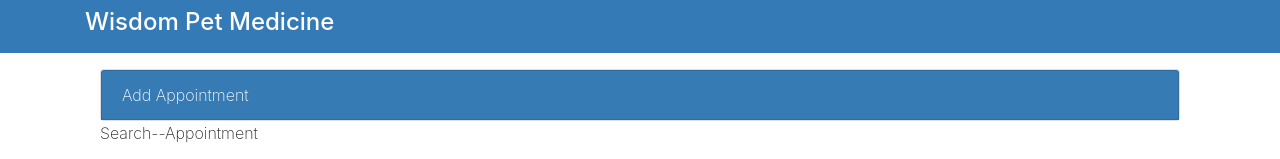
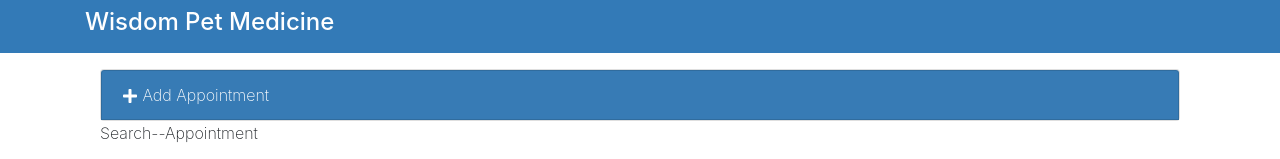
Before and after one commit to tazbir/react-app-demo, a React (Create React App) app: page / in a window 1280 px wide. Shown: the top 159 px of the page. Built offline with nearby package versions, Linux system fonts and the light colour scheme.

Commit message:
toggle form funcationility added

```diff
--- a/src/components/AddAppointments.js
+++ b/src/components/AddAppointments.js
@@ -1,4 +1,5 @@
 import React, {Component} from 'react';
+import {FaPlus} from 'react-icons/fa';
 
 class AddAppointments extends Component{
     render(){
@@ -7,8 +8,8 @@
                 'card textcenter mt-3 ' +
                 (this.props.formDisplay? '': 'add-appointment')
             }>
-            <div className="apt-addheading card-header bg-primary text-white">
-              Add Appointment
+            <div className="apt-addheading card-header bg-primary text-white" onClick={this.props.toggleForm}>
+             <FaPlus/> Add Appointment
             </div>
 
             <div className="card-body">
--- a/src/components/App.js
+++ b/src/components/App.js
@@ -15,6 +15,7 @@
       formDisplay:false
     }
     this.deleteAppointment= this.deleteAppointment.bind(this);
+    this.toggleForm= this.toggleForm.bind(this);
   }
 
   deleteAppointment(apt){
@@ -23,6 +24,12 @@
 
     this.setState({
       myAppointments:tempApts
+    });
+  }
+
+  toggleForm(){
+    this.setState({
+      formDisplay:!this.state.formDisplay
     });
   }
 
@@ -48,7 +55,7 @@
           <div className="row">
             <div className="col-md-12 bg-white">
               <div className="container">
-                <AddAppointments formDisplay={this.state.formDisplay}/>
+                <AddAppointments formDisplay={this.state.formDisplay} toggleForm={this.toggleForm}/>
                 <SearchAppointments/>
                 <ListAppointments appointments={this.state.myAppointments} deleteAppointment={this.deleteAppointment}/>
               </div>
```
